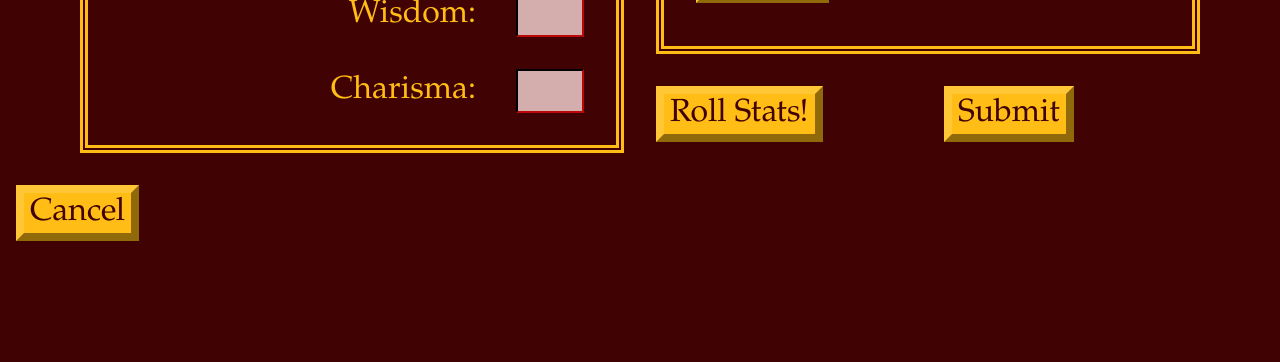
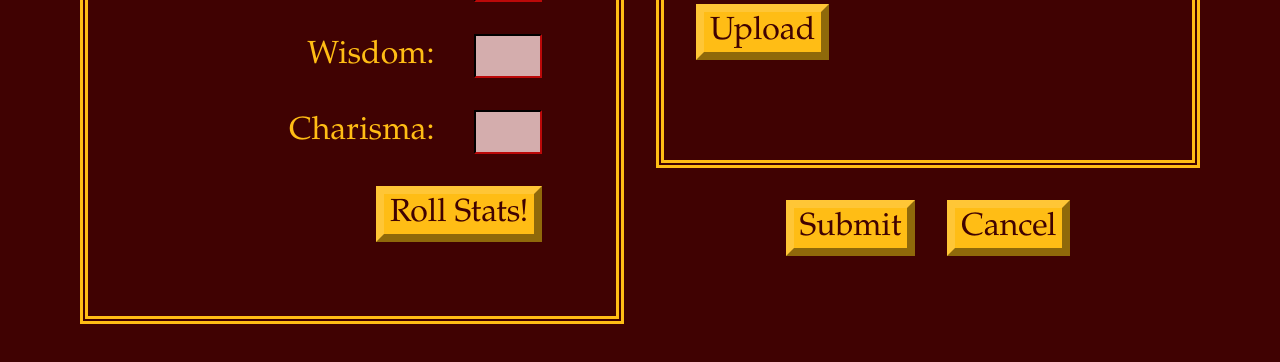
Before and after one commit to Scaramouche9/sots-capstone-project, a React (Create React App) app in the folder char-creator-client/: page /characters/add in a window 1280 px wide. Shown: the part 1502-1864 px from the top of the page. Before the commit the page ends 1759 px from the top, so only its background shows below. Built offline with nearby package versions, Linux system fonts and the light colour scheme; no server answers; a web font is replaced by a local one.

Commit message:
Styling
-made character view font bigger
-optimized button placement in character form

```diff
--- a/char-creator-client/src/App.css
+++ b/char-creator-client/src/App.css
@@ -328,7 +328,7 @@ button:hover {
 	grid-column-end: 5;
 	grid-row-start: 4;
 	grid-row-end: 6;
-	font-size: var(--smallest-font-size);
+	font-size: var(--smaller-font-size);
 }
 
 #char-points {
@@ -341,12 +341,13 @@ button:hover {
 	grid-column-end: 5;
 	grid-row-start: 6;
 	grid-row-end: 8;
-	font-size: var(--smallest-font-size);
+	font-size: var(--smaller-font-size);
 }
 
 /* Character Form  */
 #character-form {
 	margin-top: 5rem;
+	margin-bottom: 5rem;
 	display: grid;
 	grid-auto-columns: minmax(0, 1fr);
 	grid-auto-flow: column;
@@ -372,7 +373,7 @@ button:hover {
 	border-color: var(--secondary-color);
 	border-style: double;
 	border-width: 0.5rem;
-	padding: 1rem;
+	padding: 10%;
 	margin: 1rem;
 	grid-column-start: 3;
 	grid-column-end: 5;
@@ -387,7 +388,7 @@ button:hover {
 	border-color: var(--secondary-color);
 	border-style: double;
 	border-width: 0.5rem;
-	padding: 1rem;
+	padding: 10%;
 	margin: 1rem;
 	grid-column-start: 1;
 	grid-column-end: 3;
@@ -453,12 +454,25 @@ button:hover {
 	font-family: 'Bellefair', 'Garamond', serif;
 }
 
+#form-buttons {
+	grid-column-start: 3;
+	grid-column-end: 5;
+	grid-row-start: 5;
+	grid-row-end: 6;
+	display: flex;
+	justify-content: center;
+}
+
 #char-form-submit {
 	text-align: center;
-	grid-column-start: 1;
-	grid-column-end: 3;
-	grid-row-start: 5;
-	grid-row-end: 6;
+	width: fit-content;
+	height: fit-content;
+}
+
+#char-form-cancel {
+	text-align: center;
+	width: fit-content;
+	height: fit-content;
 }
 
 #random-name {
--- a/char-creator-client/src/Components/Pages/CharacterForm.js
+++ b/char-creator-client/src/Components/Pages/CharacterForm.js
@@ -19,7 +19,6 @@ export default function CharacterForm(props) {
 	const userInfo = useContext(AuthContext);
 
 	const [selectedImage, setSelectedImage] = useState(); //this is for the CharacterImage component for uploading
-
 
 	const checkParamsToPopulateForm = () => {
 		if (params.id && props.userCharacters.length > 0 && props.isEditing) {
@@ -230,7 +229,10 @@ export default function CharacterForm(props) {
 						</div>
 					</div>
 
-					<div className="form-group basic-form char-form-basic" id="species-form">
+					<div
+						className="form-group basic-form char-form-basic"
+						id="species-form"
+					>
 						<label htmlFor="species-dropdown">Species: </label>
 						<select
 							value={props.species}
@@ -247,7 +249,10 @@ export default function CharacterForm(props) {
 						</select>
 					</div>
 
-					<div className="form-group basic-form char-form-basic" id="class-form">
+					<div
+						className="form-group basic-form char-form-basic"
+						id="class-form"
+					>
 						<label htmlFor="classes-dropdown">Class: </label>
 						<select
 							value={props.characterClass}
@@ -264,7 +269,10 @@ export default function CharacterForm(props) {
 						</select>
 					</div>
 
-					<div className="form-group basic-form char-form-basic" id="background-form">
+					<div
+						className="form-group basic-form char-form-basic"
+						id="background-form"
+					>
 						<label htmlFor="backgrounds-dropdown">Background: </label>
 						<select
 							value={props.background}
@@ -281,7 +289,10 @@ export default function CharacterForm(props) {
 						</select>
 					</div>
 
-					<div className="form-group basic-form char-form-basic" id="alignment-form">
+					<div
+						className="form-group basic-form char-form-basic"
+						id="alignment-form"
+					>
 						<label htmlFor="alignment-dropdown">Alignment: </label>
 						<select
 							value={props.alignment}
@@ -318,18 +329,6 @@ export default function CharacterForm(props) {
 							</option>
 						</select>
 					</div>
-				</div>
-
-				<div>
-					<StatRoller
-					setStrength={props.setStrength}
-					setDexterity={props.setDexterity}
-					setConstitution={props.setConstitution}
-					setIntelligence={props.setIntelligence}
-					setWisdom={props.setWisdom}
-					setCharisma={props.setCharisma}
-					characterClass={props.characterClass}
-					/>
 				</div>
 
 				<div id="char-form-points">
@@ -488,6 +487,17 @@ export default function CharacterForm(props) {
 							name="charisma-form"
 						></input>
 					</div>
+					<div>
+						<StatRoller
+							setStrength={props.setStrength}
+							setDexterity={props.setDexterity}
+							setConstitution={props.setConstitution}
+							setIntelligence={props.setIntelligence}
+							setWisdom={props.setWisdom}
+							setCharisma={props.setCharisma}
+							characterClass={props.characterClass}
+						/>
+					</div>
 				</div>
 
 				<div className="form-group" id="char-form-description">
@@ -522,22 +532,23 @@ export default function CharacterForm(props) {
 					></ImageInput>
 				</div>
 
-				<div>
+				<div id="form-buttons">
 					<button className="submit-btn" id="char-form-submit" type="submit">
 						Submit
 					</button>
-				</div>
-			</form>
 
 					<button
 						type="button"
 						className="cancel-btn"
+						id="char-form-cancel"
 						onClick={() => {
 							cancel();
 						}}
 					>
 						Cancel
 					</button>
+				</div>
+			</form>
 		</section>
 	);
 }
--- a/char-creator-client/src/Components/StatRoller.js
+++ b/char-creator-client/src/Components/StatRoller.js
@@ -1,8 +1,6 @@
-import React, { useState } from "react";
+import React, { useState } from 'react';
 
 export default function StatRoller(props) {
-
-
 	const [statArray, setStatArray] = useState([]);
 	const [visible, setVisible] = useState(false);
 	const handleClick = () => {
@@ -10,75 +8,72 @@ export default function StatRoller(props) {
 		for (let i = 0; i < 6; i++) {
 			var statRolls = [];
 			for (let j = 0; j < 4; j++) {
-                var roll = (Math.floor(Math.random() * 6) + 1);
+				var roll = Math.floor(Math.random() * 6) + 1;
 				statRolls.push(roll);
 			}
 			statRolls.sort();
-            newArray.push(statRolls[1] + statRolls[2] + statRolls[3])
+			newArray.push(statRolls[1] + statRolls[2] + statRolls[3]);
 		}
-        newArray.sort(function(a, b){return a-b});
+		newArray.sort(function (a, b) {
+			return a - b;
+		});
 		setStatArray(newArray);
-        switch(props.characterClass) {
+		switch (props.characterClass) {
 			case 1:
-                console.log("Cleric");
-                props.setStrength(String(statArray[2]))
-                props.setDexterity(String(statArray[3]))
-                props.setConstitution(String(statArray[4]))
-                props.setIntelligence(String(statArray[1]))
-                props.setWisdom(String(statArray[5]))
-                props.setCharisma(String(statArray[0]))
+				console.log('Cleric');
+				props.setStrength(String(statArray[2]));
+				props.setDexterity(String(statArray[3]));
+				props.setConstitution(String(statArray[4]));
+				props.setIntelligence(String(statArray[1]));
+				props.setWisdom(String(statArray[5]));
+				props.setCharisma(String(statArray[0]));
 				break;
 			case 2:
-                console.log("Fighter");
-                props.setStrength(String(statArray[5]))
-                props.setDexterity(String(statArray[3]))
-                props.setConstitution(String(statArray[4]))
-                props.setIntelligence(String(statArray[1]))
-                props.setWisdom(String(statArray[2]))
-                props.setCharisma(String(statArray[0]))
+				console.log('Fighter');
+				props.setStrength(String(statArray[5]));
+				props.setDexterity(String(statArray[3]));
+				props.setConstitution(String(statArray[4]));
+				props.setIntelligence(String(statArray[1]));
+				props.setWisdom(String(statArray[2]));
+				props.setCharisma(String(statArray[0]));
 				break;
 			case 3:
-                console.log("Rogue");
-                props.setStrength(String(statArray[0]))
-                props.setDexterity(String(statArray[5]))
-                props.setConstitution(String(statArray[3]))
-                props.setIntelligence(String(statArray[2]))
-                props.setWisdom(String(statArray[1]))
-                props.setCharisma(String(statArray[4]))
+				console.log('Rogue');
+				props.setStrength(String(statArray[0]));
+				props.setDexterity(String(statArray[5]));
+				props.setConstitution(String(statArray[3]));
+				props.setIntelligence(String(statArray[2]));
+				props.setWisdom(String(statArray[1]));
+				props.setCharisma(String(statArray[4]));
 				break;
 			case 4:
-                console.log("Wizard");
-                props.setStrength(String(statArray[0]))
-                props.setDexterity(String(statArray[4]))
-                props.setConstitution(String(statArray[3]))
-                props.setIntelligence(String(statArray[5]))
-                props.setWisdom(String(statArray[2]))
-                props.setCharisma(String(statArray[1]))
+				console.log('Wizard');
+				props.setStrength(String(statArray[0]));
+				props.setDexterity(String(statArray[4]));
+				props.setConstitution(String(statArray[3]));
+				props.setIntelligence(String(statArray[5]));
+				props.setWisdom(String(statArray[2]));
+				props.setCharisma(String(statArray[1]));
 				break;
 			default:
-                console.log("Default");
-                props.setStrength(String(statArray[0]))
-                props.setDexterity(String(statArray[1]))
-                props.setConstitution(String(statArray[2]))
-                props.setIntelligence(String(statArray[3]))
-                props.setWisdom(String(statArray[4]))
-                props.setCharisma(String(statArray[5]))
+				console.log('Default');
+				props.setStrength(String(statArray[0]));
+				props.setDexterity(String(statArray[1]));
+				props.setConstitution(String(statArray[2]));
+				props.setIntelligence(String(statArray[3]));
+				props.setWisdom(String(statArray[4]));
+				props.setCharisma(String(statArray[5]));
 		}
 
-
 		//setVisible(true);
-    }
-
-
+	};
 
 	return (
-
 		<section>
-            <button type="button" onClick = {() => handleClick()}>Roll Stats!</button>
+			<button type="button" id="stat-roller" onClick={() => handleClick()}>
+				Roll Stats!
+			</button>
 			{/* {visible && <p>Stats: {statArray[0]}, {statArray[1]}, {statArray[2]}, {statArray[3]}, {statArray[4]}, {statArray[5]}</p>} */}
-
 		</section>
-
-    )
-
+	);
 }
```
Lines whose indentation alone changed are shown as unchanged.
